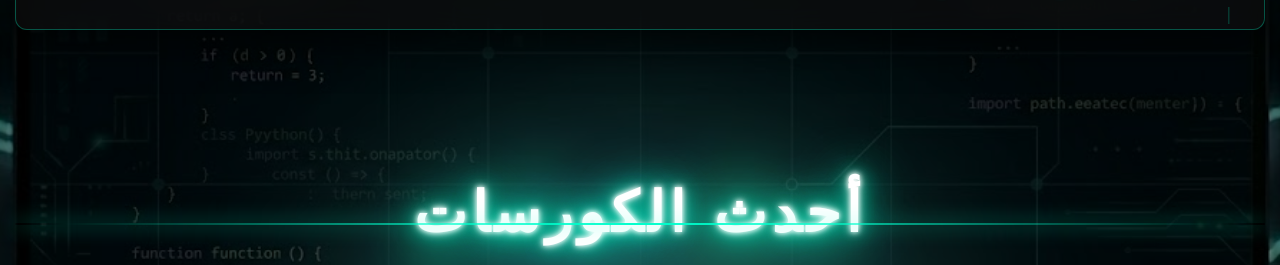
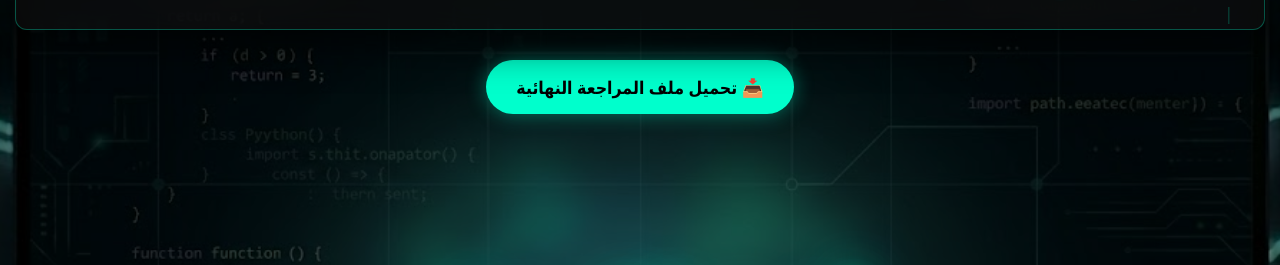
Before and after one commit to waleedkhalil131/waleedkhalil, a plain HTML site: page index.html in a window 1280 px wide. Shown: the part 879-1144 px from the top of the page. Drawn offline with Linux system fonts and the light colour scheme.

Commit message:
Add files via upload

```diff
--- a/index.html
+++ b/index.html
@@ -39,6 +39,12 @@
         </div>
     </div>
 </section>
+<!-- زرار تحميل ملف المراجعة -->
+<div style="text-align: center; margin: 30px 0;">
+    <a href="revision.pdf" download class="download-btn">
+        📥 تحميل ملف المراجعة النهائية
+    </a>
+</div>
 
     <section class="courses-section">
         <h2 class="section-title">أحدث الكورسات</h2>
--- a/style.css
+++ b/style.css
@@ -400,3 +400,21 @@ section, div, .container {
     h1 { font-size: 1.6rem !important; }
     h2 { font-size: 1.3rem !important; }
 }
+.download-btn {
+    display: inline-block;
+    padding: 15px 30px;
+    background-color: #00ffcc;
+    color: #000;
+    text-decoration: none;
+    font-weight: bold;
+    border-radius: 50px;
+    box-shadow: 0 0 20px rgba(0, 255, 204, 0.4);
+    transition: 0.3s;
+    font-size: 1.1rem;
+}
+
+.download-btn:hover {
+    transform: scale(1.05);
+    box-shadow: 0 0 30px #00ffcc;
+    background-color: #fff;
+}
```
Also changed, not shown: 1 other file.
